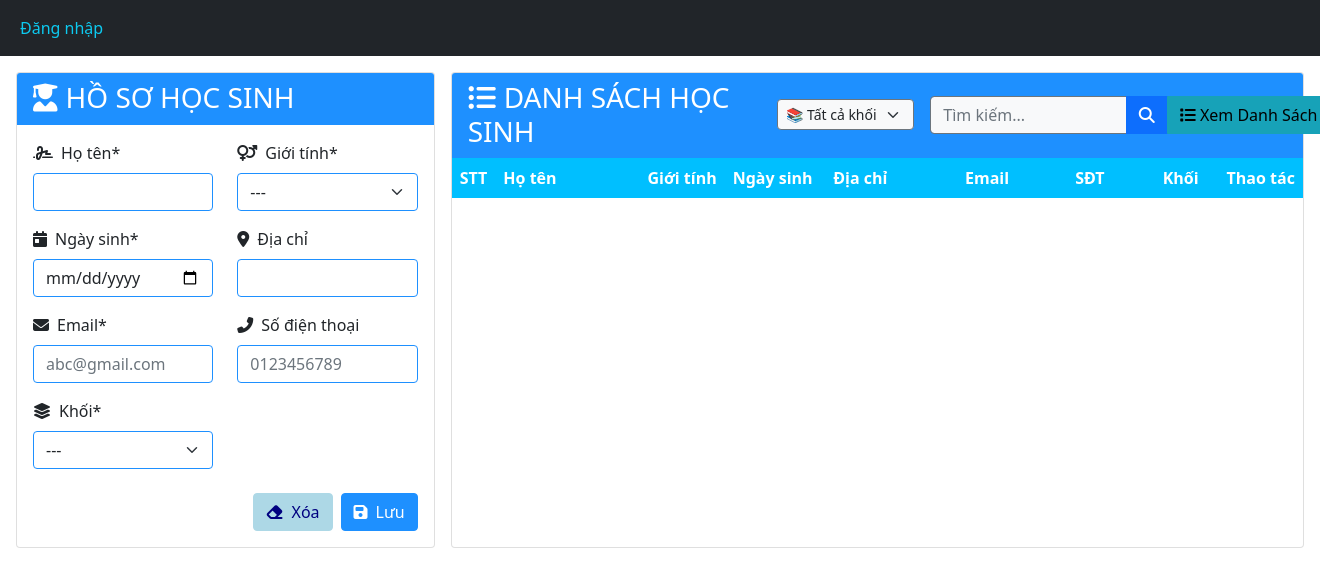
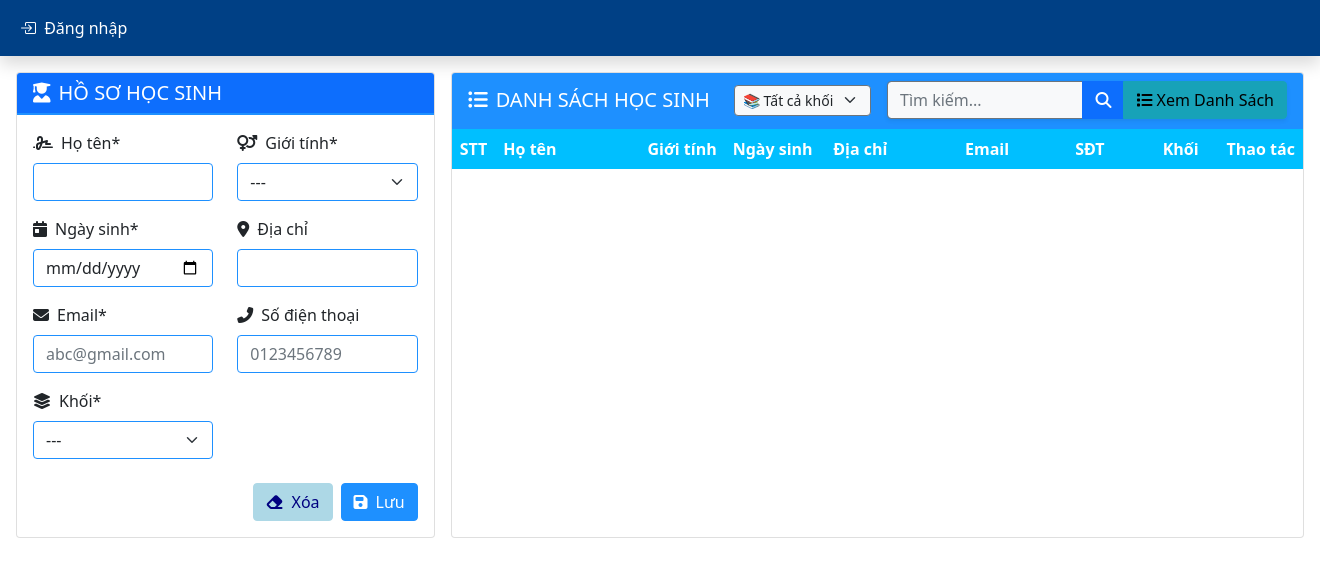
Before and after one commit to chivtn/Student-Management, a Flask app: page /AddStudent in a window 1320 px wide. Shown: the top 587 px of the page. Run offline with Flask 3, Linux system fonts and the light colour scheme; lists and menus that the app fills with data are empty.

Commit message:
Chi Update Giao Diện

```diff
--- /dev/null
+++ b/StudentManagementApp/static/css/Staff/staff.css
@@ -0,0 +1,21 @@
+        .navbar-custom {
+            background-color: #004085; /* xanh đậm */
+        }
+
+        .navbar-custom .nav-link,
+        .navbar-custom .navbar-brand,
+        .navbar-custom .nav-item .nav-link i {
+            color: white;
+        }
+
+        .navbar-custom .nav-link:hover {
+            color: #ffc107; /* vàng nhạt khi hover */
+        }
+
+        .navbar-custom .nav-item {
+            margin-right: 10px;
+        }
+
+        .navbar-brand i {
+            margin-right: 5px;
+        }
--- a/StudentManagementApp/templates/AddStudent.html
+++ b/StudentManagementApp/templates/AddStudent.html
@@ -8,8 +8,8 @@
         <!-- Form Column -->
         <div class="col-md-4">
             <div class="card h-100">
-                <div class="card-header form-card">
-                    <h3 class="mb-0"><i class="fas fa-user-graduate me-2"></i>HỒ SƠ HỌC SINH</h3>
+                <div class="card-header form-card bg-primary text-white">
+                    <h5 class="mb-0"><i class="fas fa-user-graduate me-2"></i>HỒ SƠ HỌC SINH</h5>
                 </div>
                 <div class="card-body">
                     <form method="post" action="/ThemHocSinh">
@@ -93,7 +93,7 @@
             <div class="card h-100 list-card">
                 <div class="card-header">
                     <div class="d-flex justify-content-between align-items-center">
-                        <h3 class="mb-0"><i class="fas fa-list-ul me-2"></i>DANH SÁCH HỌC SINH</h3>
+                        <h5 class="mb-0"><i class="fas fa-list-ul me-2"></i>DANH SÁCH HỌC SINH</h5>
                         <div class="d-flex align-items-center gap-3">
                             <div class="flex-shrink-0">
                                 <select class="form-select form-select-sm bg-light text-dark border-secondary"
@@ -105,7 +105,7 @@
                                 </select>
                             </div>
                             <div class="flex-grow-1" style="min-width: 300px;">
-                                <div class="input-group" style="width: 400px;">
+                                <div class="input-group rounded shadow-sm" style="width: 400px;">
                                     <input type="text" class="form-control bg-light text-dark border-secondary"
                                            id="searchInput" placeholder="Tìm kiếm...">
                                     <button class="btn btn-primary" onclick="handleSearch()">
--- a/StudentManagementApp/templates/layout/base.html
+++ b/StudentManagementApp/templates/layout/base.html
@@ -4,6 +4,7 @@
 <head>
     <meta charset="UTF-8">
     <title>Trang chủ</title>
+    <link rel="stylesheet" href="https://cdnjs.cloudflare.com/ajax/libs/font-awesome/6.5.0/css/all.min.css">
 
     <link href="https://cdn.jsdelivr.net/npm/bootstrap@5.0.2/dist/css/bootstrap.min.css" rel="stylesheet"
           integrity="sha384-EVSTQN3/azprG1Anm3QDgpJLIm9Nao0Yz1ztcQTwFspd3yD65VohhpuuCOmLASjC" crossorigin="anonymous">
--- a/StudentManagementApp/templates/staff.html
+++ b/StudentManagementApp/templates/staff.html
@@ -13,38 +13,54 @@
     <script src="https://cdn.jsdelivr.net/npm/bootstrap@5.0.2/dist/js/bootstrap.min.js"
             integrity="sha384-cVKIPhGWiC2Al4u+LWgxfKTRIcfu0JTxR+EQDz/bgldoEyl4H0zUF0QKbrJ0EcQF"
             crossorigin="anonymous"></script>
+    <link href="https://cdn.jsdelivr.net/npm/bootstrap-icons@1.11.3/font/bootstrap-icons.css" rel="stylesheet">
+    <link rel="stylesheet" href="{{ url_for('static', filename='css/Staff/staff.css') }}">
     <script src="{{ url_for('static', filename='js/staff.js') }}"></script>
+     <!-- Bootstrap Icons -->
+    <link href="https://cdn.jsdelivr.net/npm/bootstrap-icons@1.11.3/font/bootstrap-icons.css" rel="stylesheet">
 </head>
 <body>
-<nav class="navbar navbar-expand-sm bg-dark navbar-dark">
+<nav class="navbar navbar-expand-sm navbar-custom shadow">
     <div class="container-fluid">
         <button class="navbar-toggler" type="button" data-bs-toggle="collapse" data-bs-target="#collapsibleNavbar">
             <span class="navbar-toggler-icon"></span>
         </button>
+
         <div class="collapse navbar-collapse" id="collapsibleNavbar">
-            <ul class="navbar-nav me-auto">
+            <ul class="navbar-nav me-auto mb-2 mb-lg-0">
                 {% if current_user.is_authenticated %}
                 <li class="nav-item">
-                    <div class="nav-link text-info">Chào {{ current_user.username }}!</div>
+                    <span class="nav-link">
+                        <i class="bi bi-person-circle me-1"></i> Chào {{ current_user.username }}!
+                    </span>
                 </li>
                 <li class="nav-item">
-                    <a class="nav-link text-info" href="/AddStudent">Tiếp nhận học sinh</a>
+                    <a class="nav-link" href="/AddStudent">
+                        <i class="bi bi-person-plus-fill me-1"></i> Tiếp nhận học sinh
+                    </a>
                 </li>
                 <li class="nav-item">
-                    <a class="nav-link text-info" href="/CreateClassList">Lập danh sách lớp</a>
+                    <a class="nav-link" href="/CreateClassList">
+                        <i class="bi bi-list-ul me-1"></i> Lập danh sách lớp
+                    </a>
                 </li>
                 <li class="nav-item">
-                    <a class="nav-link text-info" href="/AdjustClass">Điều chỉnh lớp</a>
+                    <a class="nav-link" href="/AdjustClass">
+                        <i class="bi bi-gear-fill me-1"></i> Điều chỉnh lớp
+                    </a>
                 </li>
                 <li class="nav-item">
-                    <a class="nav-link text-info" href="/logout">Đăng xuất</a>
+                    <a class="nav-link" href="/logout">
+                        <i class="bi bi-box-arrow-right me-1"></i> Đăng xuất
+                    </a>
                 </li>
                 {% else %}
                 <li class="nav-item">
-                    <a class="nav-link text-info" href="/login">Đăng nhập</a>
+                    <a class="nav-link" href="/login">
+                        <i class="bi bi-box-arrow-in-right me-1"></i> Đăng nhập
+                    </a>
                 </li>
                 {% endif %}
-
             </ul>
         </div>
     </div>
```
Also changed, not shown: StudentManagementApp/templates/index.html (deleted, +0 -53 lines), StudentManagementApp/templates/layout/header.html (+28 -11 lines), StudentManagementApp/templates/login.html (+31 -9 lines), StudentManagementApp/static/css/Staff/AddStudent.css (line endings or trailing spaces), StudentManagementApp/static/css/Staff/AdjustClass.css (line endings or trailing spaces), StudentManagementApp/static/css/Staff/CreateClassList.css (line endings or trailing spaces).
